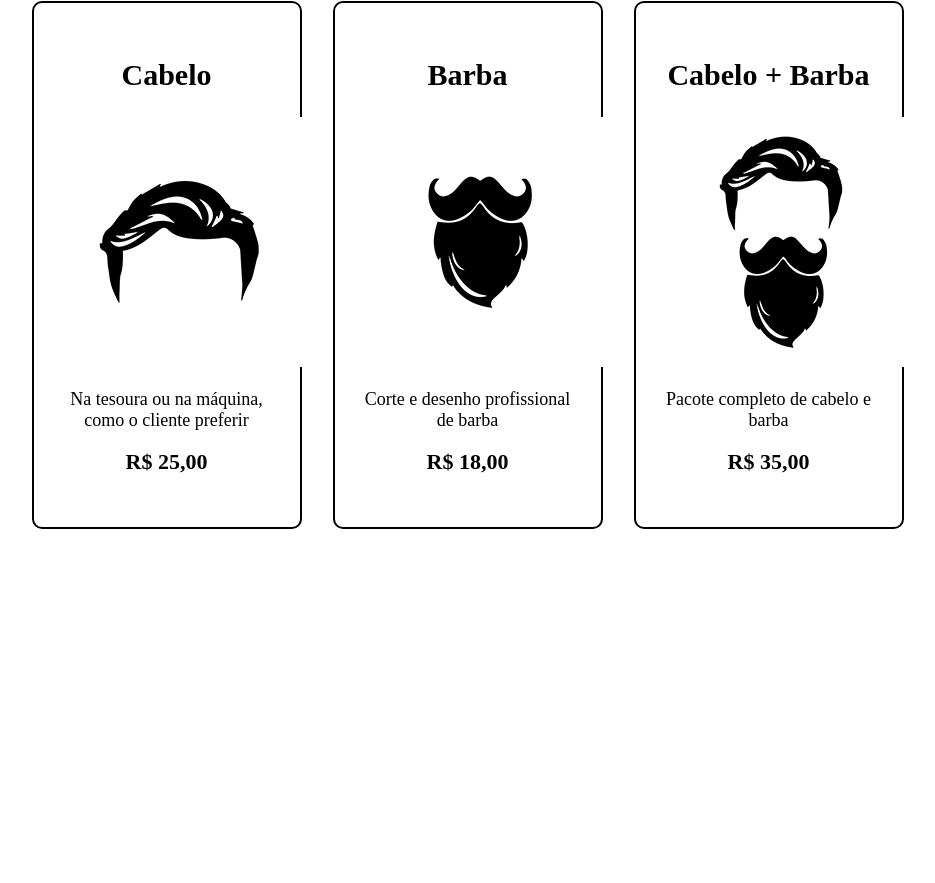
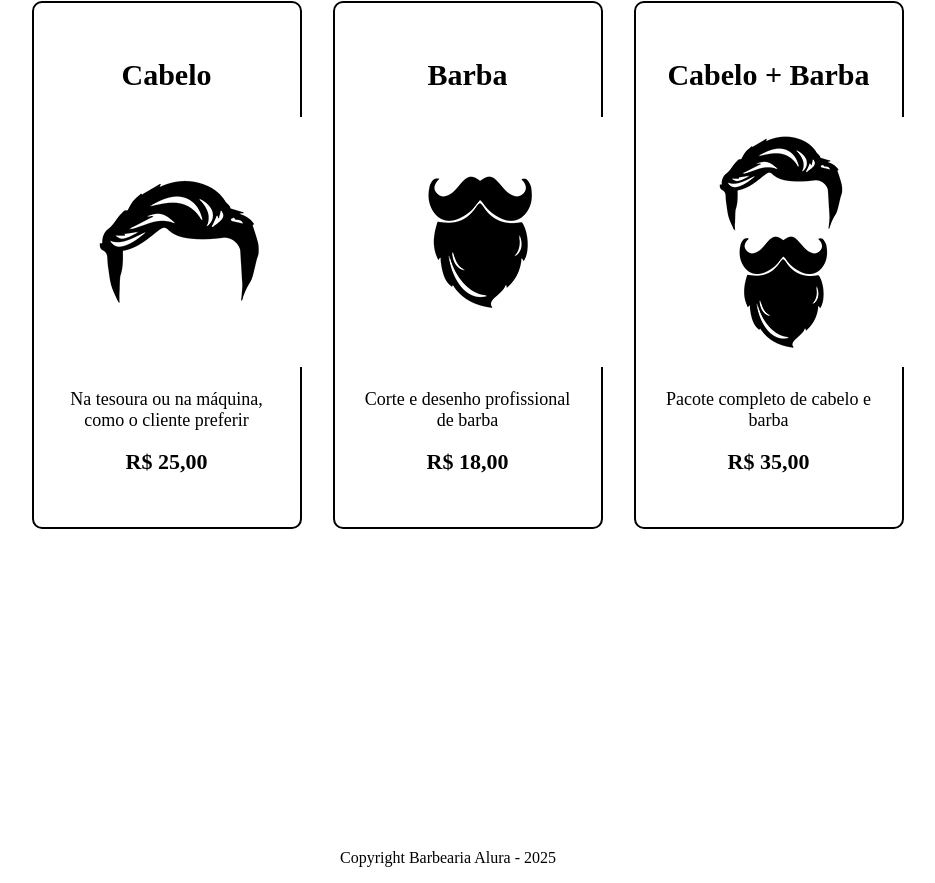
Before and after one commit to ThamySilva-08/site-da-barbearia, a plain HTML site: page produtos.html in a window 1280 px wide. Shown: the part 398-1281 px from the top of the page, without its empty margins (192-1127 px from the left). Before the commit the page ends 985 px from the top, so only its background shows below. Drawn offline with Linux system fonts and the light colour scheme.

Commit message:
Add files via upload

```diff
--- a/produtos.css
+++ b/produtos.css
@@ -81,3 +81,9 @@ nav a:hover{
     font-weight: bold;
     margin-top:10px;
 }
+
+footer {
+    text-align: center;
+    background: url("bg.jpg")
+    padding: 40px 0;
+}
--- a/produtos.html
+++ b/produtos.html
@@ -46,5 +46,10 @@
         </ul>
     </ul>
      </main>
+
+     <footer>
+        <img src="logo-branco.png">
+        <p>Copyright Barbearia Alura - 2025</p>
+     </footer>
      </body>
 </html>
```
Also changed, not shown: logo-branco.png (added).
